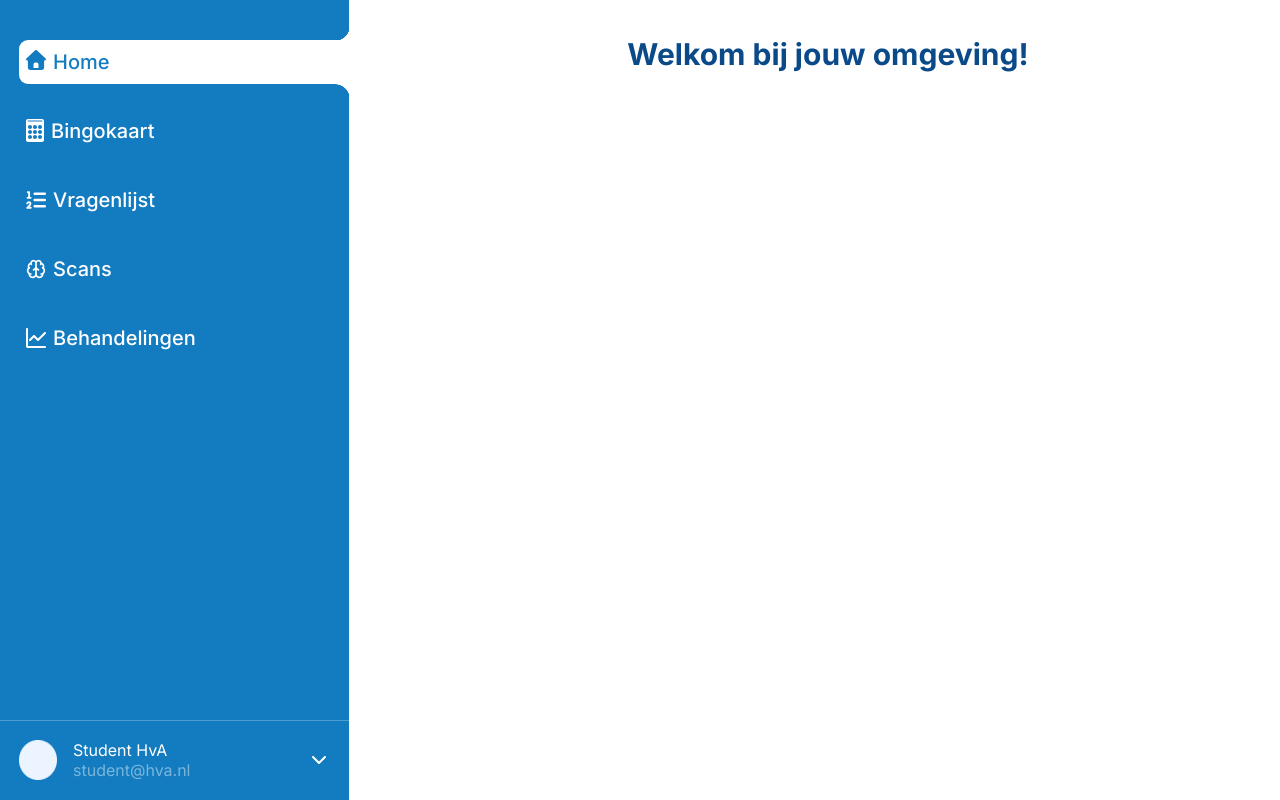
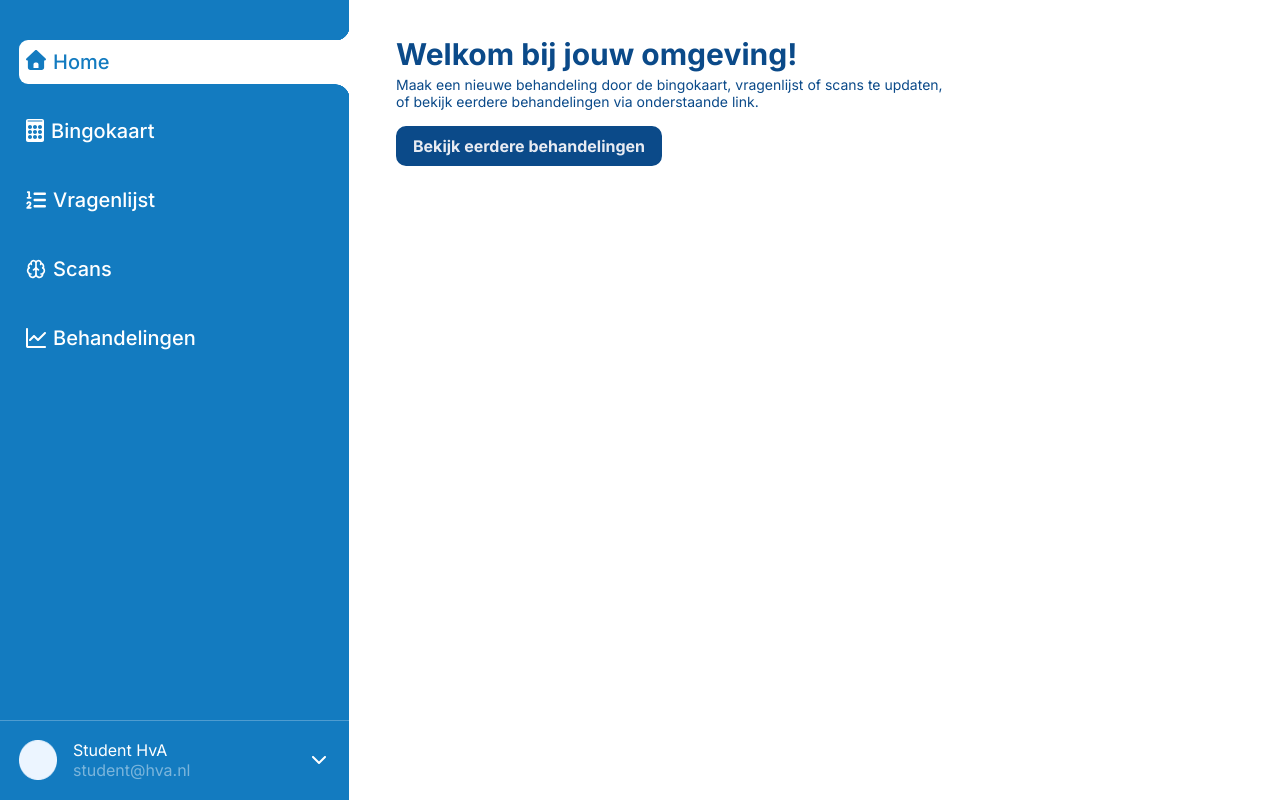
Before and after one commit to fdnd-agency/herstelkompas, a SvelteKit app: page / in a window 1280 px wide. Built offline with nearby package versions, Linux system fonts and the light colour scheme.

Commit message:
#188 changed home page for more clarity how to start a session

```diff
--- a/src/routes/+page.svelte
+++ b/src/routes/+page.svelte
@@ -5,17 +5,17 @@
 
 <section class="welcome">
 	<h1>Welkom bij jouw omgeving!</h1>
+	<p>Maak een nieuwe behandeling door de bingokaart, vragenlijst of scans te updaten, of bekijk eerdere behandelingen via onderstaande link.</p>
+	<a href="/behandelingen" class="btn-primary">Bekijk eerdere behandelingen</a>
 </section>
 
 <style>
 	.welcome {
-		display: flex;
-		justify-content: center;
-		align-items: flex-start;
-		text-align: center;
+
 		/* min-height: 100vh;                       */
 		background-color: var(--color-white);
 		font-family: var(--font-regular);
+		max-width: 35em;
 	}
 
 	.welcome h1 {
@@ -23,5 +23,10 @@
 		font-family: var(--font-semibold);
 		font-size: var(--text-size-xl);
 		margin: 0;
+		margin-bottom: .25rem;
+	}
+	.welcome p{
+		color: var(--primary-color-dark);
+    	font-size: var(--text-size-sm);
 	}
 </style>
--- a/static/css/globals.css
+++ b/static/css/globals.css
@@ -204,3 +204,25 @@ button.btn-prev:hover svg>path {
         padding: 30px 1rem;
     }
 }
+
+
+
+.btn-primary {
+    text-decoration: none;
+    width: fit-content;
+    transition: .3s ease;
+    cursor: pointer;
+    padding: 8px 15px;
+    border-radius: 10px;
+    font-size: 16px;
+    font-weight: 700;
+    border: 2px solid var(--primary-color-dark);
+    background-color: var(--primary-color-dark);
+    color: #e8ebf2;
+    display: block;
+    margin-top: 1rem;
+}
+.btn-primary:hover,.btn-primary:focus-visible {
+    background-color: #e8ebf2;
+    color: var(--primary-color-dark);
+}
```
